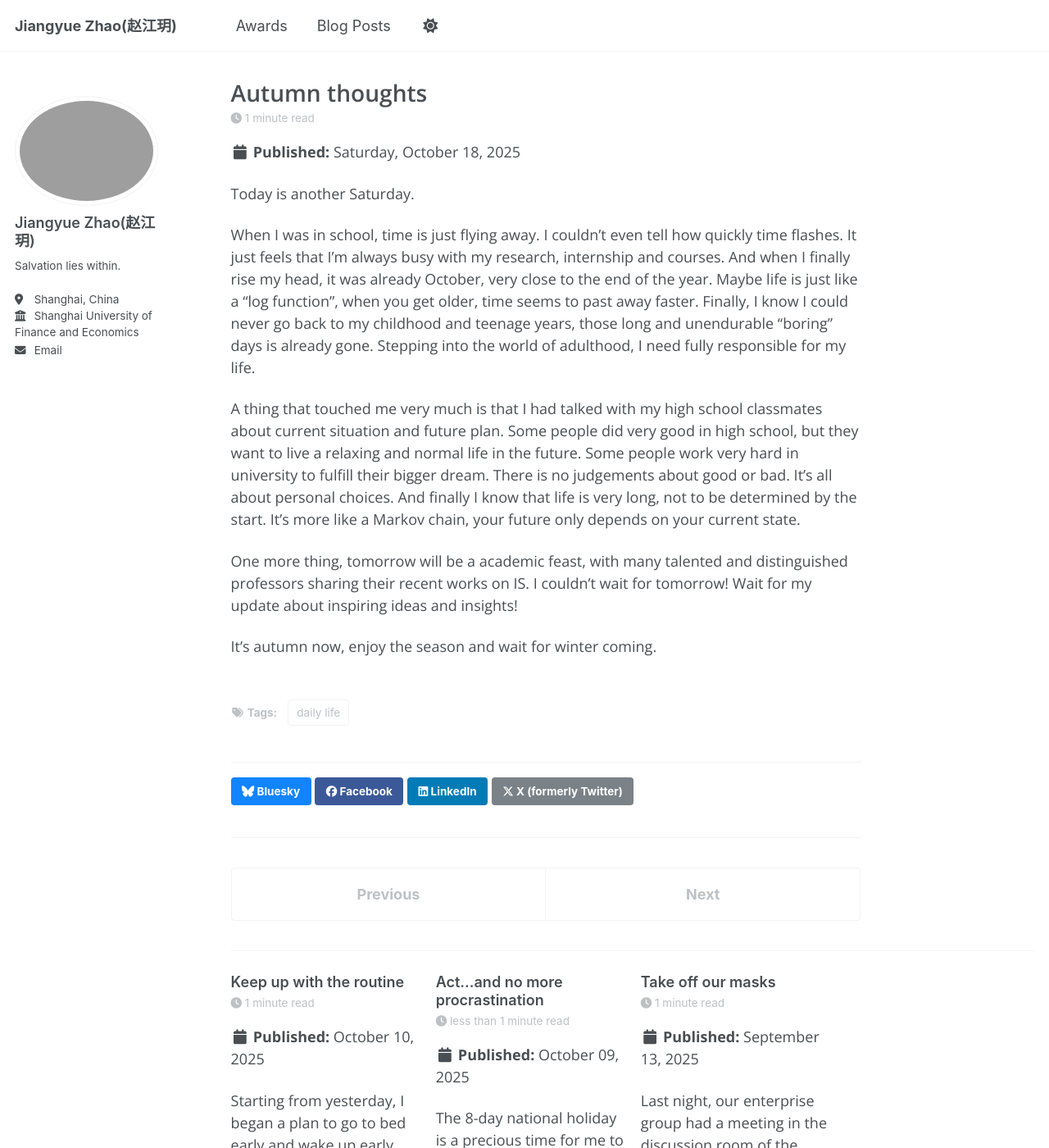
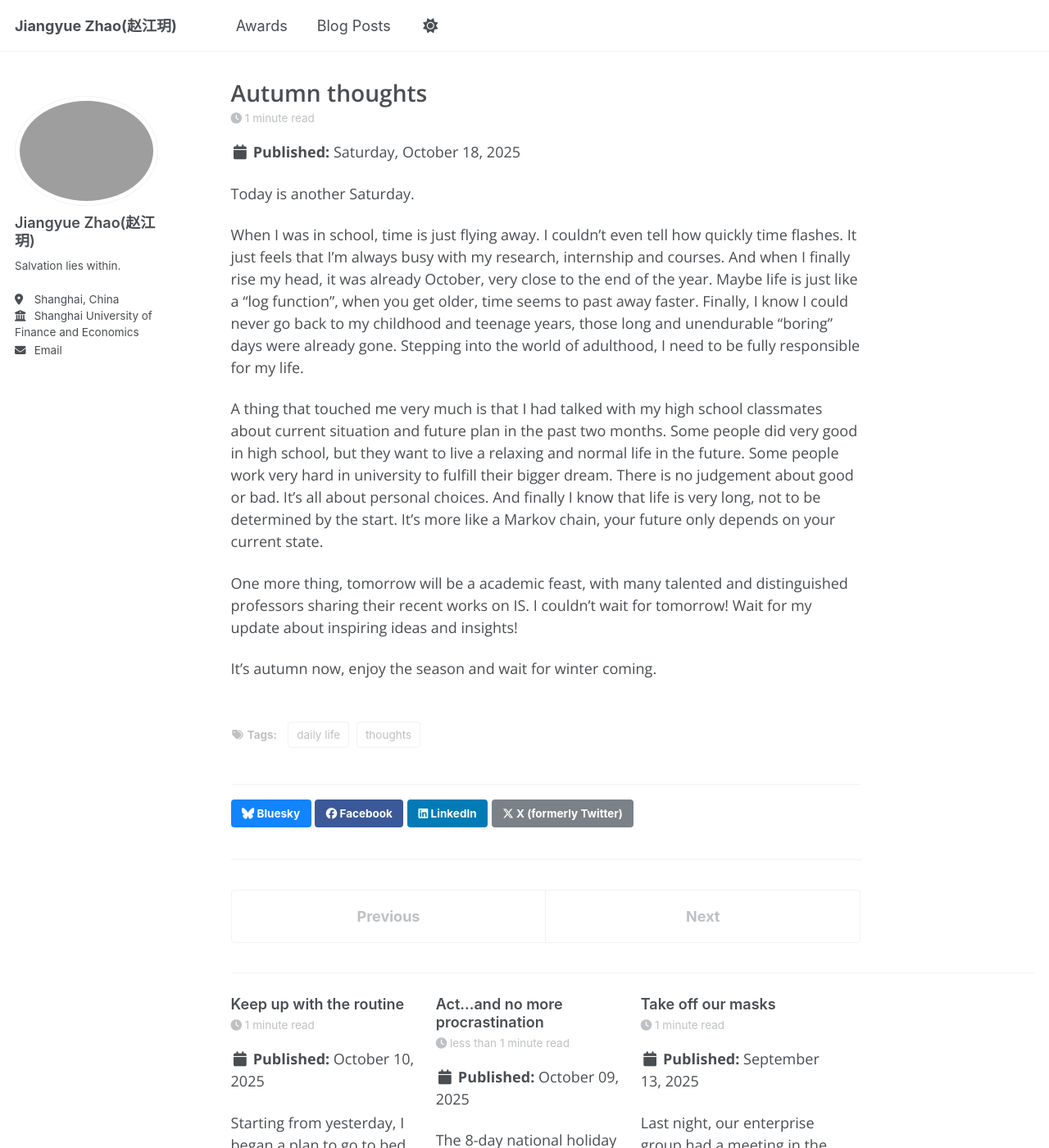
Before and after one commit to jiangyuezhao05/jiangyuezhao05.github.io, a Jekyll site: the page built from _posts/2025-10-18-blog-post-4.md, in a window 1280 px wide and 1400 px high. Shown: the whole window at 82% size. Built offline with Jekyll 4.4.1, drawn with Linux system fonts in a browser that asks for light colours; a script that is not in the unit is left out.

Commit message:
Update 2025-10-18-blog-post-4.md

```diff
--- a/_posts/2025-10-18-blog-post-4.md
+++ b/_posts/2025-10-18-blog-post-4.md
@@ -4,6 +4,7 @@ date: 2025-10-18
 permalink: /posts/2025/10/18/
 tags:
   - daily life
+  - thoughts
 ---
 
 Today is another Saturday.
@@ -13,14 +14,14 @@ When I was in school, time is just flying away. I couldn't even tell how quickly
 It just feels that I'm always busy with my research, internship and courses.
 And when I finally rise my head, it was already October, very close to the end of the year.
 Maybe life is just like a "log function", when you get older, time seems to past away faster.
-Finally, I know I could never go back to my childhood and teenage years, those long and unendurable "boring" days is already gone.
-Stepping into the world of adulthood, I need fully responsible for my life.
+Finally, I know I could never go back to my childhood and teenage years, those long and unendurable "boring" days were already gone.
+Stepping into the world of adulthood, I need to be fully responsible for my life.
 
 
-A thing that touched me very much is that I had talked with my high school classmates about current situation and future plan.
+A thing that touched me very much is that I had talked with my high school classmates about current situation and future plan in the past two months.
 Some people did very good in high school, but they want to live a relaxing and normal life in the future.
 Some people work very hard in university to fulfill their bigger dream.
-There is no judgements about good or bad. It's all about personal choices.
+There is no judgement about good or bad. It's all about personal choices.
 And finally I know that life is very long, not to be determined by the start.
 It's more like a Markov chain, your future only depends on your current state.
 
```
